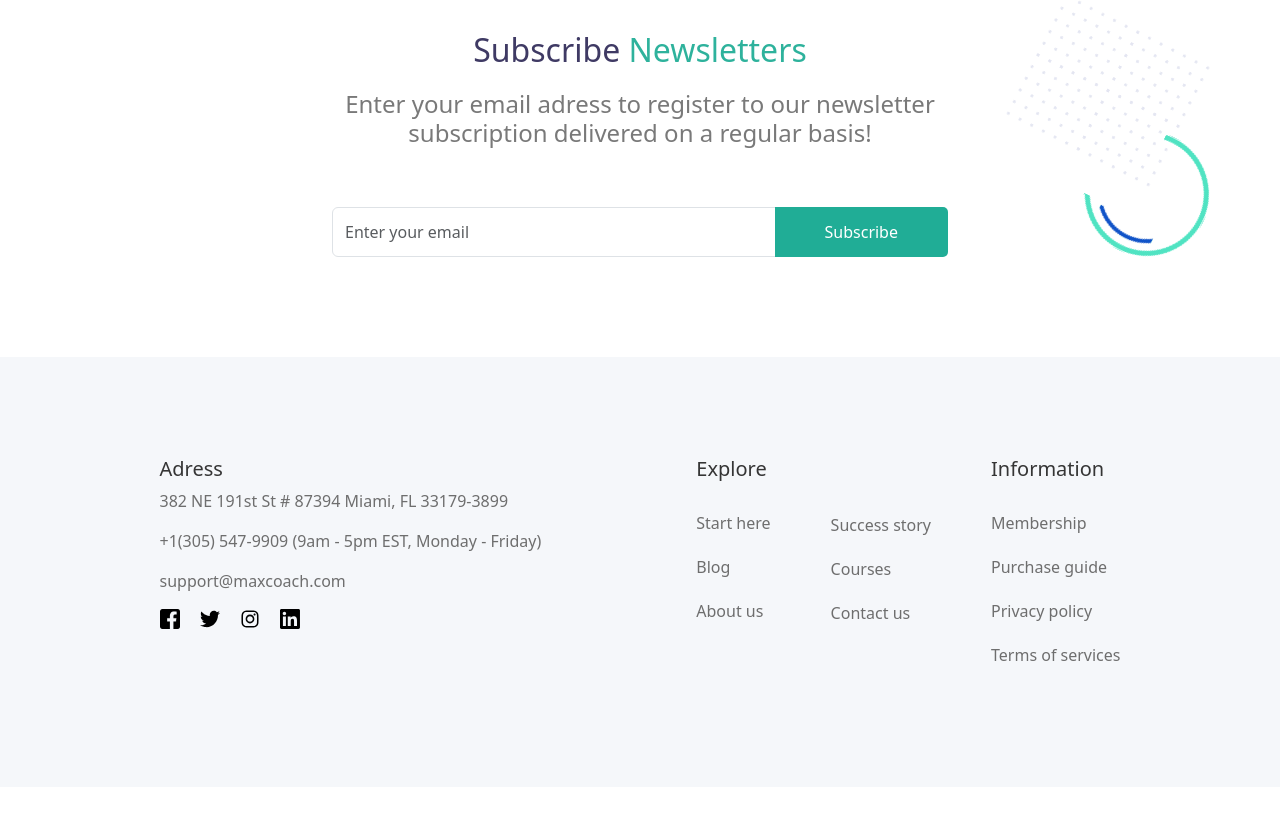
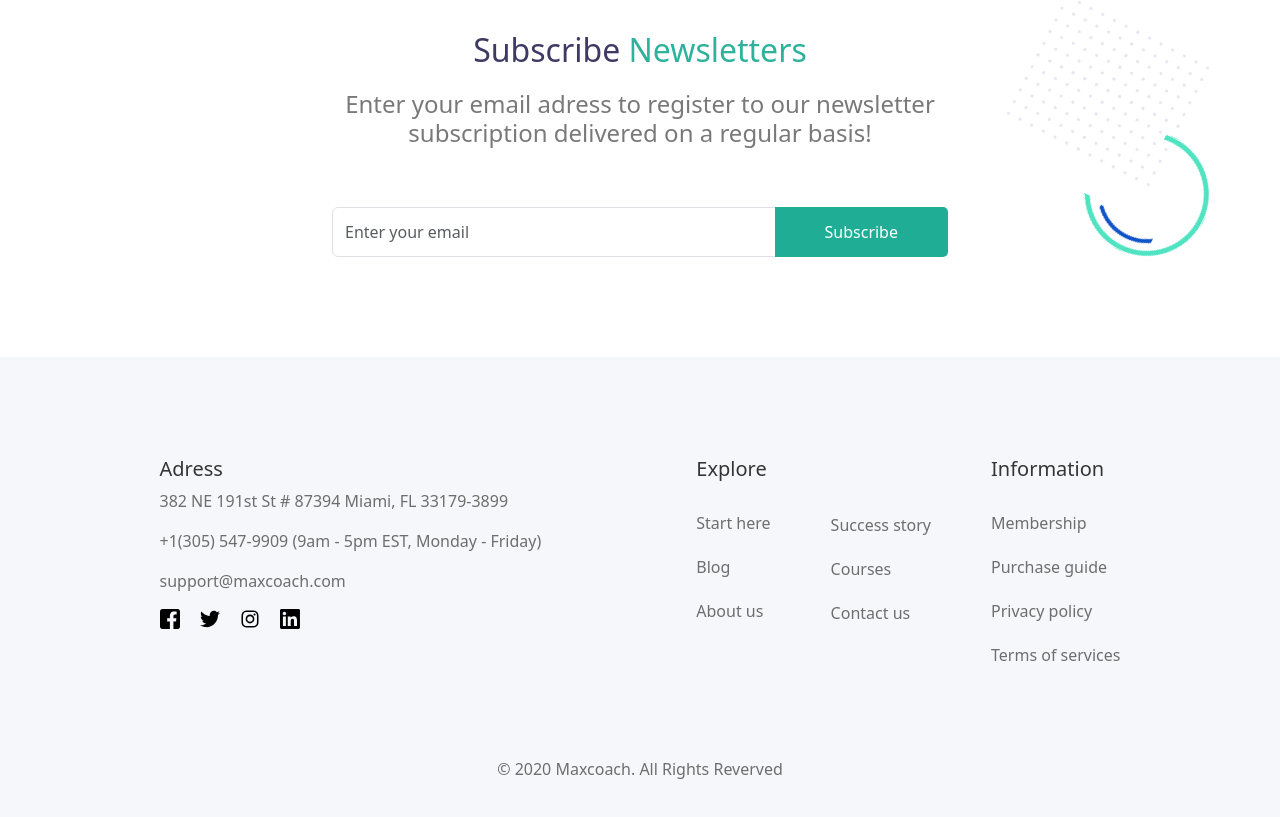
Before and after one commit to TartagliaFilippo/proj-html-vuejs, a Vue app: page / in a window 1280 px wide. Shown: the part 5737-6554 px from the top of the page. Before the commit the page ends 6524 px from the top, so only its background shows below. Built offline with nearby package versions, Linux system fonts and the light colour scheme.

Commit message:
esit style

```diff
--- a/src/components/sectionsFooter/Credits.vue
+++ b/src/components/sectionsFooter/Credits.vue
@@ -35,6 +35,7 @@ export default {
 <template>
   <div class="wrapper">
     <div class="container">
+      <div class="footer-content">
         <div class="left-content">
           <div class="adress">
             <h5>{{ footerList.adress.title }}</h5>
@@ -85,14 +86,17 @@ export default {
           </div>
         </div>
       </div>
+      <p class="text-center">© 2020 Maxcoach. All Rights Reverved</p>
+    </div>
   </div>
 </template>
 
 <style lang="scss" scoped>
 .wrapper {
   background-color: #f5f7fa;
-  padding: 100px 0;
+  padding: 100px 0 50px;
   .container {
+    .footer-content {
       display: flex;
       justify-content: space-around;
       .left-content {
@@ -140,5 +144,10 @@ export default {
         }
       }
     }
+    .text-center {
+      color: #6e6e6e;
+      margin-top: 70px;
+    }
+  }
 }
 </style>
```
Lines whose indentation alone changed are shown as unchanged.
